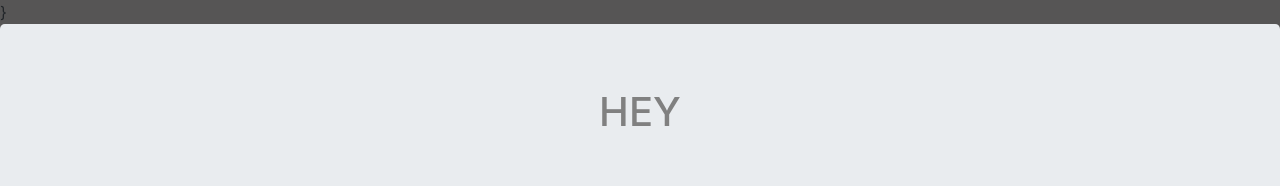
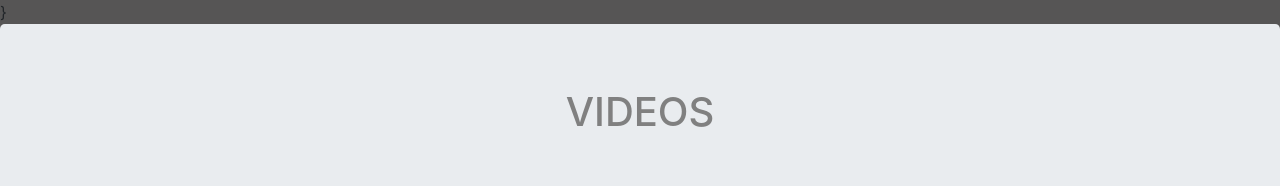
Before and after one commit to christinetodd1/individualboot, a plain HTML site: page individual site/video.html in a window 1280 px wide. Shown: the top 186 px of the page. Drawn offline with nearby package versions, Linux system fonts and the light colour scheme.

Commit message:
push
push

```diff
--- a/individual site/video.html
+++ b/individual site/video.html
@@ -45,7 +45,7 @@
 
 <div class="jumbotron text-center" style="margin-bottom:0">
 
-  <h1 class="grey">HEY </h1>
+  <h1 class="grey">VIDEOS </h1>
 
 </div>
 
```
